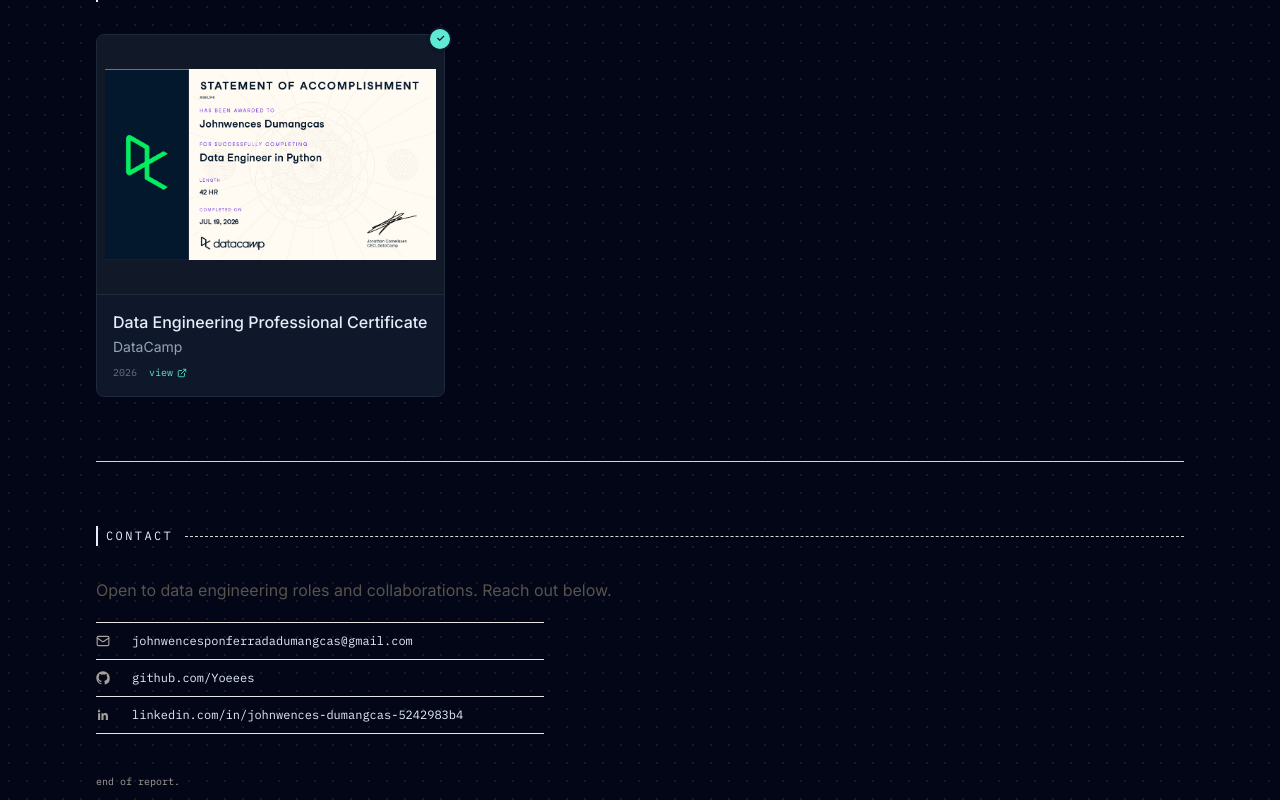
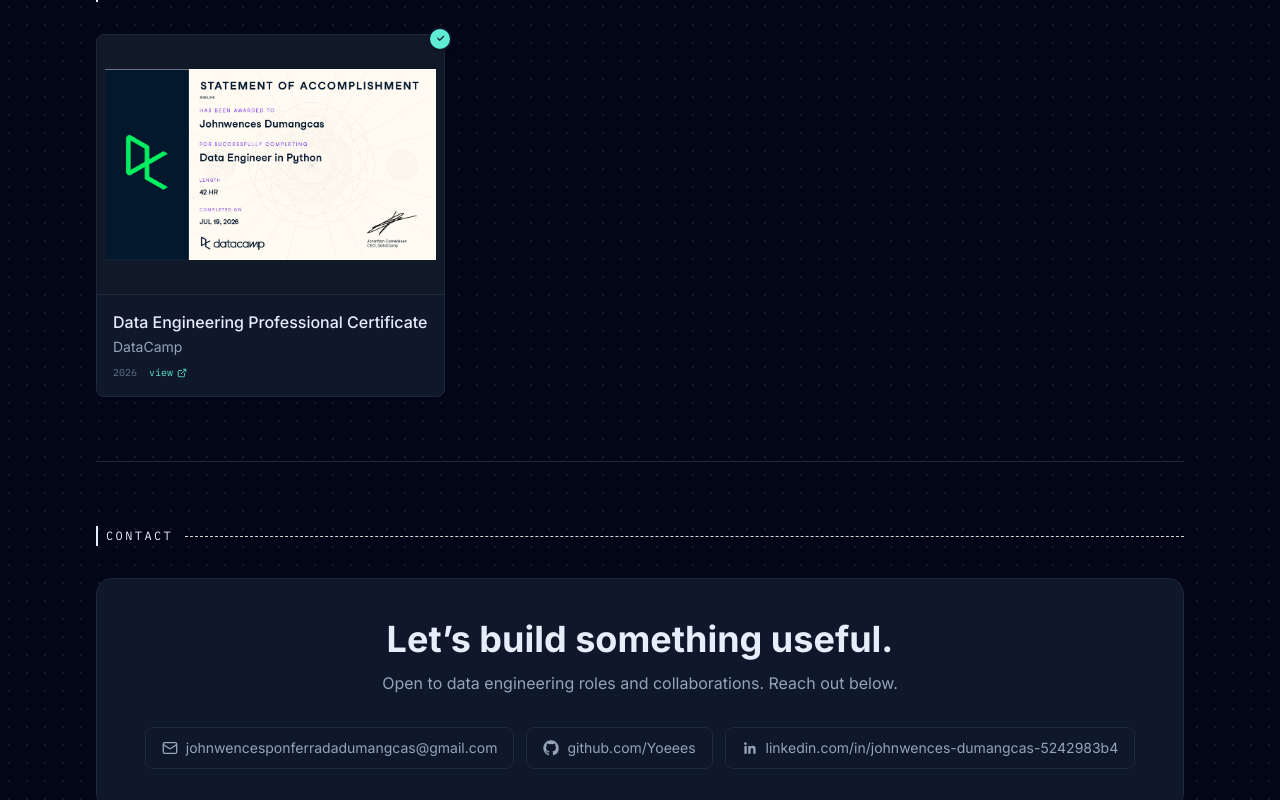
Before and after one commit to Yoeees/my-portfolio, a React (Vite) app: page / in a window 1280 px wide. Shown: the part 2000-2800 px from the top of the page. Built offline with nearby package versions, Linux system fonts and the light colour scheme.

Commit message:
refactor: redesign contact cta with new palette

```diff
--- a/src/components/sections/Contact.tsx
+++ b/src/components/sections/Contact.tsx
@@ -1,14 +1,14 @@
 import { Mail } from "lucide-react";
 import Section from "../ui/Section";
 
-function GithubIcon({ size = 14 }: { size?: number }) {
+function GithubIcon({ size = 16 }: { size?: number }) {
   return (
     <svg width={size} height={size} viewBox="0 0 24 24" fill="currentColor" aria-hidden="true">
       <path d="M12 .5C5.65.5.5 5.65.5 12c0 5.08 3.29 9.39 7.86 10.91.58.1.79-.25.79-.56 0-.28-.01-1.02-.02-2-3.2.7-3.88-1.54-3.88-1.54-.52-1.33-1.28-1.69-1.28-1.69-1.04-.71.08-.7.08-.7 1.16.08 1.77 1.19 1.77 1.19 1.02 1.75 2.68 1.25 3.34.95.1-.74.4-1.25.72-1.54-2.56-.29-5.26-1.28-5.26-5.7 0-1.26.45-2.29 1.19-3.09-.12-.29-.52-1.46.11-3.05 0 0 .97-.31 3.18 1.18a11.1 11.1 0 0 1 5.8 0c2.2-1.49 3.17-1.18 3.17-1.18.63 1.59.23 2.76.11 3.05.74.8 1.19 1.83 1.19 3.09 0 4.43-2.7 5.41-5.28 5.7.42.36.78 1.07.78 2.16 0 1.56-.01 2.82-.01 3.2 0 .31.21.67.8.56A10.5 10.5 0 0 0 23.5 12C23.5 5.65 18.35.5 12 .5z" />
     </svg>
   );
 }
-function LinkedinIcon({ size = 14 }: { size?: number }) {
+function LinkedinIcon({ size = 16 }: { size?: number }) {
   return (
     <svg width={size} height={size} viewBox="0 0 24 24" fill="currentColor" aria-hidden="true">
       <path d="M20.45 20.45h-3.56v-5.57c0-1.33-.02-3.03-1.85-3.03-1.86 0-2.14 1.45-2.14 2.94v5.66H9.34V9h3.42v1.56h.05c.48-.9 1.64-1.85 3.38-1.85 3.6 0 4.27 2.37 4.27 5.46v6.28zM5.34 7.43a2.07 2.07 0 1 1 0-4.13 2.07 2.07 0 0 1 0 4.13zM7.12 20.45H3.56V9h3.56v11.45z" />
@@ -16,58 +16,53 @@
   );
 }
 
+const contactLinks = [
+  {
+    label: "johnwencesponferradadumangcas@gmail.com",
+    href: "mailto:johnwencesponferradadumangcas@gmail.com",
+    icon: <Mail size={16} />,
+  },
+  {
+    label: "github.com/Yoeees",
+    href: "https://github.com/Yoeees",
+    external: true,
+    icon: <GithubIcon size={16} />,
+  },
+  {
+    label: "linkedin.com/in/johnwences-dumangcas-5242983b4",
+    href: "https://linkedin.com/in/johnwences-dumangcas-5242983b4",
+    external: true,
+    icon: <LinkedinIcon size={16} />,
+  },
+];
+
 export default function Contact() {
   return (
-    <Section id="contact" title="CONTACT" className="border-t border-stone-300">
-      <p className="text-stone-600">
-        Open to data engineering roles and collaborations. Reach out below.
-      </p>
-      <dl className="mt-5 font-mono text-xs divide-y divide-stone-200 border-t border-b border-stone-200 max-w-md">
-        <div className="flex items-center gap-3 py-2.5">
-          <dt className="w-6 text-stone-400">
-            <Mail size={14} />
-          </dt>
-          <dd>
+    <Section id="contact" title="CONTACT" className="border-t border-line">
+      <div className="flex flex-col items-center rounded-2xl border border-line bg-panel p-8 text-center sm:p-10">
+        <h2 className="font-display text-3xl font-bold text-ink sm:text-4xl">
+          Let&rsquo;s build something useful.
+        </h2>
+        <p className="mt-3 max-w-xl text-muted">
+          Open to data engineering roles and collaborations. Reach out below.
+        </p>
+        <div className="mt-8 flex flex-wrap items-center justify-center gap-3">
+          {contactLinks.map((link) => (
             <a
-              href="mailto:johnwencesponferradadumangcas@gmail.com"
-              className="break-all hover:text-signal transition-colors"
+              key={link.label}
+              href={link.href}
+              {...(link.external
+                ? { target: "_blank", rel: "noopener noreferrer" }
+                : {})}
+              className="inline-flex max-w-full items-center gap-2 rounded-lg border border-line px-4 py-2.5 text-sm text-muted transition-colors hover:border-accent hover:text-accent"
             >
-              johnwencesponferradadumangcas@gmail.com
+              {link.icon}
+              <span className="break-all">{link.label}</span>
             </a>
-          </dd>
+          ))}
         </div>
-        <div className="flex items-center gap-3 py-2.5">
-          <dt className="w-6 text-stone-400">
-            <GithubIcon size={14} />
-          </dt>
-          <dd>
-            <a
-              href="https://github.com/Yoeees"
-              target="_blank"
-              rel="noopener noreferrer"
-              className="hover:text-signal transition-colors"
-            >
-              github.com/Yoeees
-            </a>
-          </dd>
-        </div>
-        <div className="flex items-center gap-3 py-2.5">
-          <dt className="w-6 text-stone-400">
-            <LinkedinIcon size={14} />
-          </dt>
-          <dd>
-            <a
-              href="https://linkedin.com/in/johnwences-dumangcas-5242983b4"
-              target="_blank"
-              rel="noopener noreferrer"
-              className="hover:text-signal transition-colors"
-            >
-              linkedin.com/in/johnwences-dumangcas-5242983b4
-            </a>
-          </dd>
-        </div>
-      </dl>
-      <p className="mt-10 font-mono text-[10px] text-stone-400">
+      </div>
+      <p className="mt-8 text-center font-mono text-xs text-soft">
         end of report.
       </p>
     </Section>
```
